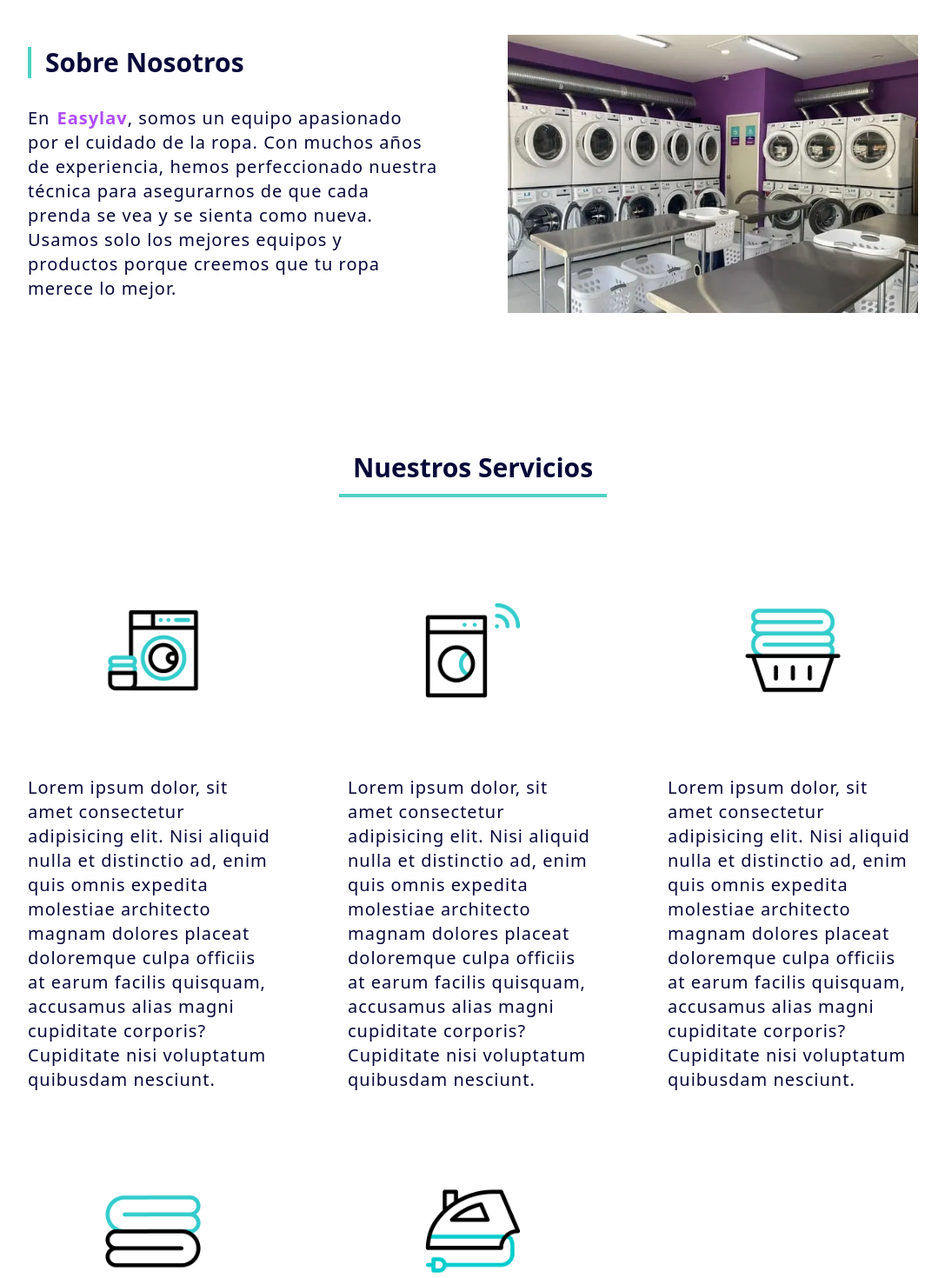
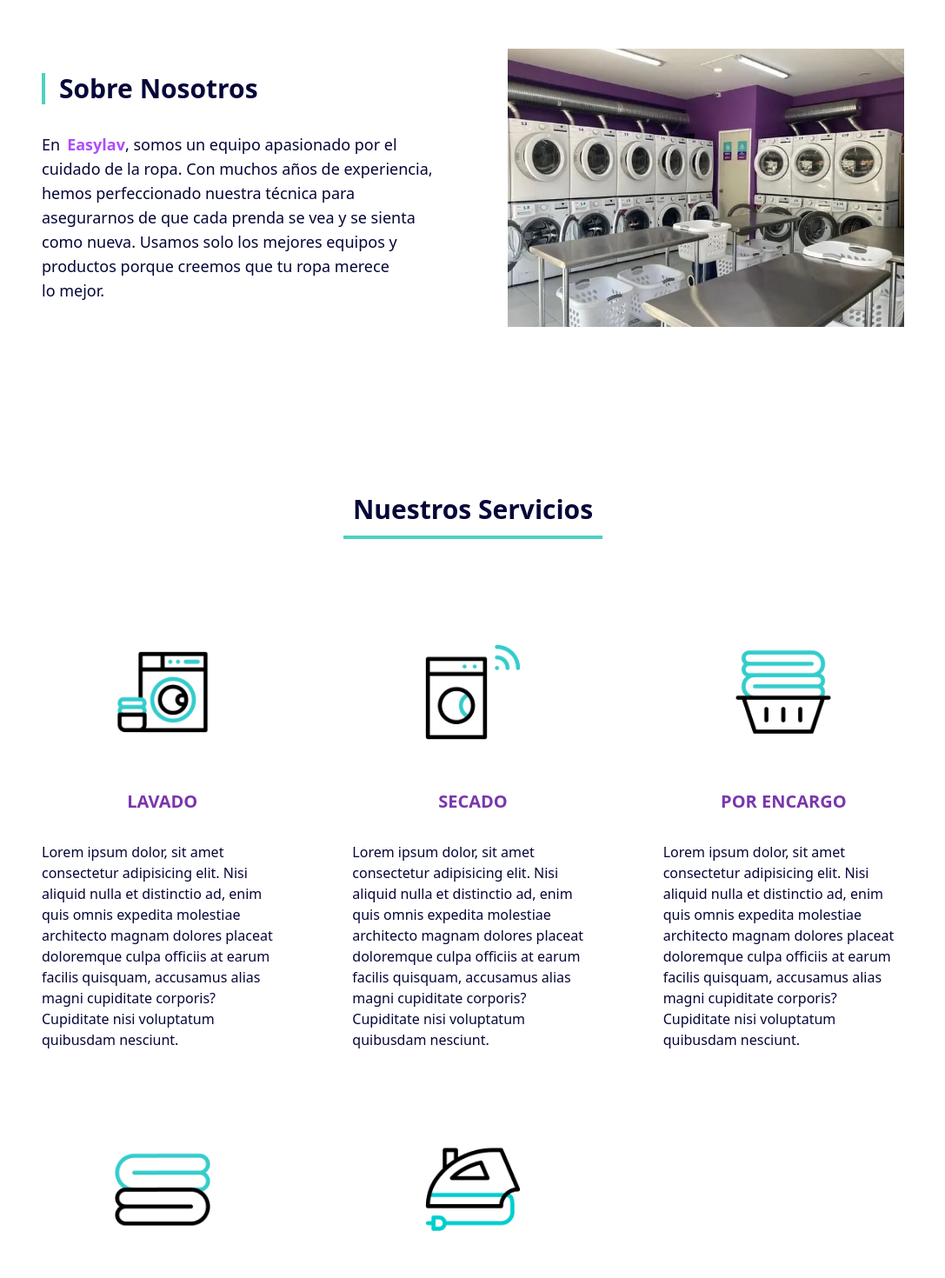
Before and after one commit to dspwebstudiomx/easylav-react, a React (Vite) app: page / in a window 1280 px wide. Shown: the part 640-2110 px from the top of the page at 87% size, without its empty margins (96-1183 px from the left). Built offline with nearby package versions, Linux system fonts and the light colour scheme.

Commit message:
"Updated various components and constants files with changes to styles, layouts, and text"

```diff
--- a/src/components/accordion/Accordion.jsx
+++ b/src/components/accordion/Accordion.jsx
@@ -20,7 +20,7 @@ const Accordion = ({ description, title, height }) => {
   };
 
   const styles = {
-    width: 'w-[280px] md:w-[310px] lg:w-[410px] 2xl:w-[480px] ',
+    width: 'w-full lg:w-[410px] 2xl:w-[480px] ',
   }
 
   return (
--- a/src/components/contacto/ContactFacturacion.jsx
+++ b/src/components/contacto/ContactFacturacion.jsx
@@ -137,7 +137,7 @@ export default function ContactFacturacion() {
         }}
       >
         {({ errors, touched, resetForm }) => (
-          <Form ref={form} onSubmit={sendEmail} className="flex flex-col  w-full mx-auto p-0 gap-8 text-sm text-dark dark:text-light tracking-wider pb-20">
+          <Form ref={form} onSubmit={sendEmail} className="flex flex-col  w-full mx-auto p-0 gap-8 text-sm text-dark dark:text-light tracking-wider pb-20 xl:w-2/3 2xl:w-1/2">
             {/* Fields */}
 
             {/* Datos del Usuario */}
@@ -436,11 +436,11 @@ export default function ContactFacturacion() {
                 {/* IVA - Total a Pagar */}
               </div>
             </div>
-
+            {/*
             <form encType="multipart/form-data" method="post" onSubmit={sendEmail} className='flex flex-col  w-[280px] mx-auto mt-12'>
               <label htmlFor='user_total' className="mb-2">Añadir archivo</label>
               <input type="file" name="my_file" />
-            </form>
+            </form> */}
             {/* Datos de Compra */}
 
             {/* Fields */}
--- a/src/components/contacto/Contacto.jsx
+++ b/src/components/contacto/Contacto.jsx
@@ -5,12 +5,14 @@ const Contacto = () => {
   return (
     <div
       id="contactDescription"
-      className="animate__slower grid items-start md:grid-cols-2 md:gap-12 xl:gap-6"
+      className="animate__slower grid items-center md:grid-cols-2 md:gap-12 xl:gap-12 w-full justify-center mx-auto"
     >
       <div className="animate__animated animate__bounceInLeft animate__slowest grid gap-4">
-        <TitleH2>
-          ¿Tienes alguna duda en la que te podemos ayudar? No dudes en llenar el formulario.
-        </TitleH2>
+        <div className="2xl:w-3/4">
+          <TitleH2>
+            ¿Tienes alguna duda en la que te podemos ayudar? No dudes en llenar el formulario.
+          </TitleH2>
+        </div>
         <Spacing distance='h-8' />
         <Paragraph>
           Nuestra forma de contacto es fácil y rápida. Puedes llenar el
--- a/src/components/text/TitleH3.jsx
+++ b/src/components/text/TitleH3.jsx
@@ -8,12 +8,13 @@ const classes = `
   ${GENERAL_UI.TITLEH3.COLOR}
   ${GENERAL_UI.TITLEH3.BACKGROUND_COLOR}
   ${GENERAL_UI.TITLEH3.JUSTIFY}
+  ${GENERAL_UI.TITLEH3.TEXT_TRANSFORM}
 `;
 
 const TitleH3 = ({ children, className }) => {
 
   return (
-    <h3 className={`${classes} -mb-3 ${className}`}>
+    <h3 className={`${classes} ${className}`}>
       {children}
     </h3>
   )
--- a/src/constants/constants.js
+++ b/src/constants/constants.js
@@ -20,7 +20,7 @@
 export const GENERAL_UI = {
   TITLEH1: {
     FONT_FAMILY: "",
-    FONT_SIZE: "text-[26px] sm:text-3xl xl:text-3xl",
+    FONT_SIZE: "text-[26px] sm:text-2xl xl:text-2xl",
     FONT_WEIGHT: "font-bold",
     COLOR: "text-dark dark:text-light",
     BACKGROUND_COLOR: "",
@@ -39,10 +39,10 @@ export const GENERAL_UI = {
     JUSTIFY: "mx-auto",
   },
   TITLEH3: {
-    FONT_FAMILY: "font-din-regular",
-    FONT_SIZE: "text-2xl",
+    FONT_FAMILY: "font-din",
+    FONT_SIZE: "text-xl",
     FONT_WEIGHT: "font-bold",
-    COLOR: "text-dark dark:text-light",
+    COLOR: "text-secondary_dark dark:text-light",
     BACKGROUND_COLOR: "",
     CARD: "text-base uppercase font-semibold",
     TEXT_TRANSFORM: "uppercase",
@@ -58,10 +58,10 @@ export const GENERAL_UI = {
   },
   PARAGRAPH: {
     FONT_FAMILY: "font-din text-pretty",
-    FONT_SIZE: "text-xl sm:text-xl mr-6 sm:mr-0",
+    FONT_SIZE: "text-lg sm:text-lg mr-6 sm:mr-0",
     COLOR: "text-dark dark:text-light",
     FONT_WEIGHT: "",
-    LETTER_SPACING: "tracking-wider",
+    LETTER_SPACING: "tracking-normal",
     LINE_HEIGHT: "leading-0",
   },
 };
@@ -86,7 +86,7 @@ export const SECTION_UI = {
 // Container
 export const CONTAINER_UI = {
   DISPLAY:
-    "flex flex-col gap-8 sm:max-w-screen-sm md:max-w-screen-md lg:max-w-screen-lg place-content-center",
+    "flex flex-col gap-8 sm:max-w-screen-sm md:max-w-screen-md lg:max-w-screen-lg 2xl:max-w-screen-xl place-content-center p-4",
 };
 
 // Navbar
@@ -193,10 +193,18 @@ export const HEROINICIO_UI = {
     IMAGE: "block",
     PARAGRAPH: "hidden",
   },
+  TITLE: {
+    FONT_SIZE: "text-2xl lg:text-3xl xl:text-3xl",
+    FONT_WEIGHT: "font-black",
+    FONT_FAMILY: "",
+    LETTER_SPACING: "tracking-wide",
+    LINE_HEIGHT: "",
+    TEXT_TRANSFORM: "uppercase",
+  },
   COLOR: {
     BUTTON: "primary",
-    PARAGRAPH: "light",
-    TITLE: "light",
+    PARAGRAPH: "text-light",
+    TITLE: "text-light",
   },
   BUTTON: {
     SIZE: "lg",
@@ -282,12 +290,12 @@ export const SUCURSAL_CARD_UI = {
     BACKGROUND: "bg-light",
     COLOR: "text-dark",
     DISPLAY: "flex  flex-col relative mx-auto",
-    HEIGHT: "min-h-[480px]",
+    HEIGHT: "min-h-[490px]",
     JUSTIFY: "justify-between",
     OVERFLOW: "overflow-hidden",
     ROUNDED: "rounded-xl",
     SHADOW: "shadow-2xl",
-    WIDTH: "w-[260px] sm:w-[280px] 2xl:w-[300px]",
+    WIDTH: "w-auto 2xl:w-[280px]",
   },
   IMAGE: {
     CONTAINER: {
@@ -373,17 +381,20 @@ export const NUESTROS_SERVICIOS_UI = {
 };
 
 // Services Generator
-export const SERVICES_GENERATOR_PROPS = {};
+export const SERVICES_GENERATOR_PROPS = {
+  ID: "nuestros-servicios",
+};
 export const SERVICES_GENERATOR_UI = {
   DIV: "grid place-content-center gap-8 w-full",
   UL: "grid sm:grid-cols-2 xl:grid-cols-3 gap-20",
   LI: {
     CLASSNAME: "flex flex-col gap-8 items-center justify-center",
     DIV_VIDEO:
-      "mx-auto w-60 dark:w-48 sm:w-24 md:w-40 dark:border-4 dark:border-primary rounded-3cssxl bg-light",
-    DIV_TITLEH3: "mx-auto",
+      "mx-auto w-40 dark:w-48 sm:w-24 md:w-40 dark:border-4 dark:border-primary rounded-3cssxl bg-light",
+    DIV_TITLEH3: "mx-auto text-primary",
   },
   IMAGE: "p-2",
+  PARAGRAPH: "text-dark text-[16px] dark:text-light",
 };
 
 // Por que Elegirnos
--- a/src/pages/inicio/Inicio.jsx
+++ b/src/pages/inicio/Inicio.jsx
@@ -45,15 +45,11 @@ const Inicio = () => (
         ogImage={OG_IMAGE}
         ogImageAlt={OG_IMAGE_ALT}
         ogType={OG_TYPE} />
-
-      {/* <HeroInicio /> */}
       <HeroInicio />
       <SobreNosotros />
       <NuestrosServicios />
-      {/* <CantidadSucursales /> */}
       <PorqueElegirnos />
       <NuestrasSucursales />
-      {/* <Testimonios /> */}
       <CarouselTestimonios />
       <QuieresUnaFranquicia />
       <Section backgroundColor={SECTION_BACKGROUNDCOLOR_CLASSNAME} className={SECTION_CLASSNAME}>
--- a/src/pages/inicio/components/HeroInicio.jsx
+++ b/src/pages/inicio/components/HeroInicio.jsx
@@ -1,6 +1,6 @@
 import { HeroInicioImage1_1024x500, HeroInicioImage1_1920x500, HeroInicioImage1_478x600, VistaLavadorasySecadorasConDosMesas_640, VistaLavanderiaDesdeEntrada_2_640 } from 'assets'
-import { ButtonContainer, ButtonPrimary, Container, ImageResponsive, TitleH1 } from 'components'
-import { GENERAL_UI, HEROINICIO_UI } from 'constants/constants'
+import { ButtonContainer, ButtonPrimary, Container, ImageResponsive } from 'components'
+import { HEROINICIO_UI } from 'constants/constants'
 import { Autoplay } from 'swiper/modules'
 import { Swiper, SwiperSlide } from 'swiper/react'
 
@@ -11,11 +11,7 @@ const HeroInicio = () => {
     button: `bg-${HEROINICIO_UI.COLOR.BUTTON} px-6 py-4 w-[${HEROINICIO_UI.BUTTON.SIZE}] text-${HEROINICIO_UI.BUTTON.TEXT.SIZE} rounded-lg ${HEROINICIO_UI.DISPLAY.BUTTON}  text-${HEROINICIO_UI.BUTTON.TEXT.SIZE} text-${HEROINICIO_UI.BUTTON.TEXT.COLOR}`,
     paragraph: `text-${HEROINICIO_UI.COLOR.PARAGRAPH} text-lg ${HEROINICIO_UI.DISPLAY.PARAGRAPH}`,
     buttonContainer: 'place-content-center sm:place-content-start',
-    titleH1: {
-      textColor: `text-${HEROINICIO_UI.COLOR.TITLE}`,
-      textTransform: GENERAL_UI.TITLEH1.TRANSFORM,
-
-    },
+    title: `${HEROINICIO_UI.TITLE.FONT_SIZE} ${HEROINICIO_UI.TITLE.FONT_WEIGHT} ${HEROINICIO_UI.TITLE.FONT_FAMILY} ${HEROINICIO_UI.TITLE.LETTER_SPACING}  ${HEROINICIO_UI.TITLE.TEXT_TRANSFORM} ${HEROINICIO_UI.TITLE.LINE_HEIGHT} ${HEROINICIO_UI.COLOR.TITLE}`,
     image: `relative overflow-hidden object-cover w-full object-center h-[600px] lg:h-[600px]`
   }
   return (
@@ -25,7 +21,7 @@ const HeroInicio = () => {
         spaceBetween={0}
         slidesPerView={1}
         autoplay={{
-          delay: 6000,
+          delay: 4000,
           disableOnInteraction: false,
         }
         }
@@ -49,7 +45,7 @@ const HeroInicio = () => {
       <div className={`absolute inset-0 top-0 z-20 p-8 py-20 sm:p-20 ${HEROINICIO_UI.HEIGHT}`}>
         <Container>
           <div className='w-full sm:w-2/3 flex flex-col gap-12'>
-            <TitleH1 textColor={styles.titleH1.textColor} textTransform={styles.titleH1.textTransform} align={'center'}>En <span className='mx-2 text-primary'>LAVANDERÍAS EASYLAV</span> no solo te brindamos soluciones para el lavado, secado y doblado de tu ropa, también tenemos servicio de tintorería para que tus prendas luzcan siempre de la mejor manera. </TitleH1>
+            <h1 className={styles.title}>En <span className='mx-2 text-primary'>LAVANDERÍAS EASYLAV</span> no solo te brindamos soluciones para el lavado, secado y doblado de tu ropa, también tenemos servicio de tintorería para que tus prendas luzcan siempre de la mejor manera. </h1>
             <p className={styles.paragraph}>Lorem ipsum dolor, sit amet consectetur adipisicing elit. Temporibus in architecto, quibusdam earum placeat officiis ea molestias esse consequuntur aliquam culpa tempora ut dolorum nisi quaerat autem quisquam. Asperiores temporibus adipisci fugiat et sed incidunt maiores magnam iste voluptate sunt.</p>
             <ButtonContainer position={'items-center'}>
               <ButtonPrimary title='Nuestros servicios' href='/#servicios' />
--- a/src/pages/inicio/components/NuestrasSucursalesCopy.jsx
+++ b/src/pages/inicio/components/NuestrasSucursalesCopy.jsx
@@ -44,7 +44,7 @@ const NuestrasSucursalesCopy = () => {
                 spaceBetween: 40,
               },
               1024: {
-                slidesPerView: 2,
+                slidesPerView: 4,
                 spaceBetween: 50,
               },
             }}
--- a/src/pages/inicio/nuestrasSucursales/NuestrasSucursales.jsx
+++ b/src/pages/inicio/nuestrasSucursales/NuestrasSucursales.jsx
@@ -15,7 +15,7 @@ const NuestrasSucursales = () => {
     <Section id='nuestras-sucursales' >
       <div className='m-auto'>
         <TitleContainer title={SUCURSAL_SECTION_PROPS.TITLEH2} />
-        <div className='my-12 mt-24'>
+        <div className='my-20 mt-24'>
           <PaginatedSucursalCards />
         </div>
         <ButtonContainer position='justify-center items-center' distance=''>
@@ -24,7 +24,7 @@ const NuestrasSucursales = () => {
             href='/contacto'
             distance='my-2'
             type='button'
-            width='min-w-[240px]'
+            width='min-w-[280px]'
           />
         </ButtonContainer>
       </div>
--- a/src/pages/inicio/nuestrosServicios/ServicesGenerator.jsx
+++ b/src/pages/inicio/nuestrosServicios/ServicesGenerator.jsx
@@ -6,7 +6,7 @@
 */
 
 // Importaciones
-import { Paragraph, TitleH3 } from 'components'
+import { TitleH3 } from 'components'
 import { SERVICES_GENERATOR_PROPS, SERVICES_GENERATOR_UI } from 'constants/constants'
 import { services } from 'data'
 
@@ -22,11 +22,11 @@ const ServicesGenerator = () => {
                 <img className={SERVICES_GENERATOR_UI.IMAGE} src={service.image} title={service.alt} />
               </div>
               <div className={SERVICES_GENERATOR_UI.DIV_TITLEH3}>
-                <TitleH3 title={service.title} />
+                <TitleH3>{service.title}</TitleH3>
               </div>
-              <Paragraph>
+              <p className={SERVICES_GENERATOR_UI.PARAGRAPH}>
                 {service.description}
-              </Paragraph>
+              </p>
             </li>
           )
         })
--- a/src/pages/sucursales/components/CityCardGenerator.jsx
+++ b/src/pages/sucursales/components/CityCardGenerator.jsx
@@ -8,7 +8,7 @@ const CityCardGenerator = ({ city }) => {
   ciudad.sort((a, b) => a.title.localeCompare(b.title));
 
   return (
-    <article className='grid sm:grid-cols-2 lg:grid-cols-3 xl:grid-cols-3 gap-12 items-center justify-center'>
+    <article className='grid sm:grid-cols-2 lg:grid-cols-3 xl:grid-cols-4 gap-12 items-center justify-center'>
       {
         ciudad.map((localservice) =>
           <SucursalCard
```
